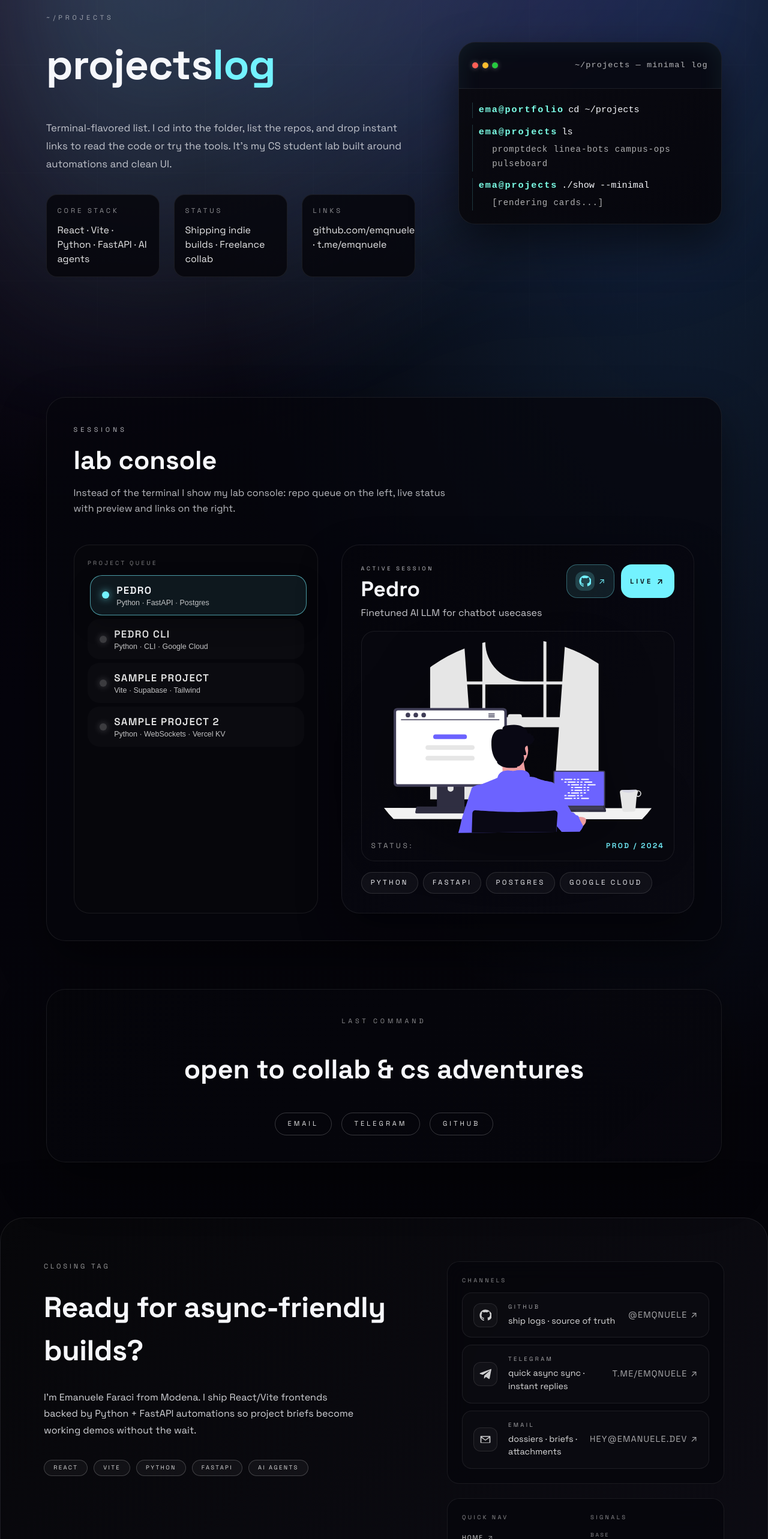
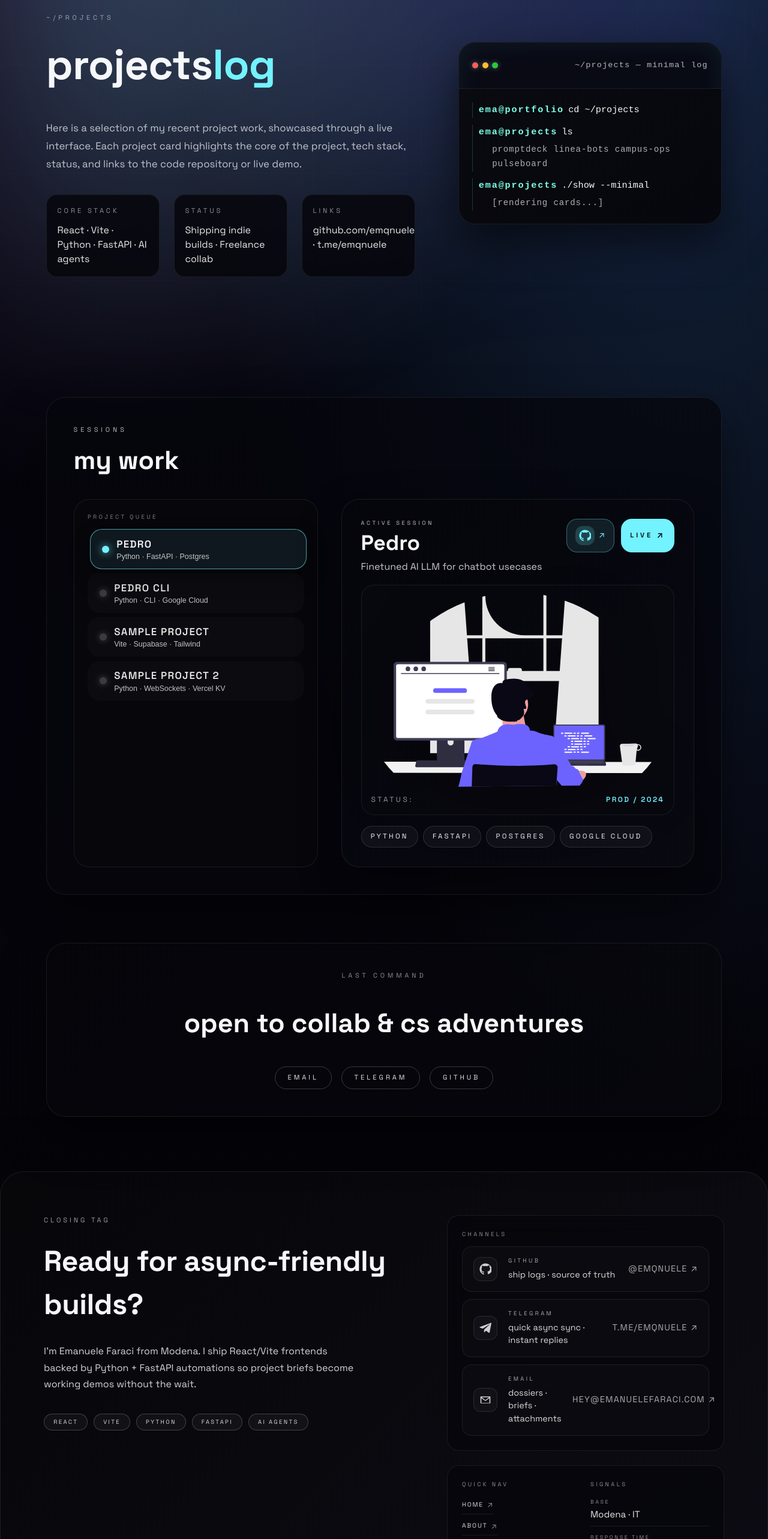
Before and after one commit to emqnuele/portfolio, a React (Vite) app: page /projects in a window 1280 px wide. Shown: the part 234-2800 px from the top of the page at 60% size. Built offline with nearby package versions, Linux system fonts and the light colour scheme.

Commit message:
fixed some UI elements

```diff
--- a/index.html
+++ b/index.html
@@ -7,7 +7,7 @@
     <link rel="icon" type="image/x-icon" href="/ic2on.ico?v=2" />
     <link rel="apple-touch-icon" sizes="180x180" href="/ic2on.ico?v=2" />
     <link rel="manifest" href="/manifest.webmanifest" crossorigin="anonymous" />
-    <link rel="canonical" href="https://miosito.it/" />
+    <link rel="canonical" href="https://emanuelefaraci.com/" />
     <link rel="sitemap" type="application/xml" title="Sitemap" href="/sitemap.xml" />
     <link rel="preconnect" href="https://fonts.googleapis.com" />
     <link rel="preconnect" href="https://fonts.gstatic.com" crossorigin />
@@ -27,8 +27,8 @@
     <meta property="og:site_name" content="Emanuele Faraci Portfolio" />
     <meta property="og:title" content="Emanuele Faraci · Portfolio" />
     <meta property="og:description" content="Case studies, journey, and contact details to build web products and AI automations with Emanuele Faraci." />
-    <meta property="og:url" content="https://miosito.it/" />
-    <meta property="og:image" content="https://miosito.it/og-image.svg" />
+    <meta property="og:url" content="https://emanuelefaraci.com/" />
+    <meta property="og:image" content="https://emanuelefaraci.com/og-image.svg" />
     <meta property="og:image:type" content="image/svg+xml" />
     <meta property="og:image:width" content="1200" />
     <meta property="og:image:height" content="630" />
@@ -38,7 +38,7 @@
     <meta name="twitter:creator" content="@emqnuele" />
     <meta name="twitter:title" content="Emanuele Faraci · Portfolio" />
     <meta name="twitter:description" content="Portfolio and case studies from Emanuele Faraci on web products, Python automations, and AI workflows." />
-    <meta name="twitter:image" content="https://miosito.it/og-image.svg" />
+    <meta name="twitter:image" content="https://emanuelefaraci.com/og-image.svg" />
     <meta name="twitter:image:alt" content="Emanuele Faraci – developer and automation builder" />
     <meta name="msapplication-TileColor" content="#050507" />
     <script type="application/ld+json">
@@ -48,18 +48,18 @@
         "name": "Emanuele Faraci",
         "jobTitle": "Software & Automation Developer",
         "description": "Independent developer building with React, Python, and AI workflows for async teams.",
-        "url": "https://miosito.it/",
-        "image": "https://miosito.it/og-image.svg",
+        "url": "https://emanuelefaraci.com/",
+        "image": "https://emanuelefaraci.com/og-image.svg",
         "address": {
           "@type": "PostalAddress",
           "addressLocality": "Modena",
           "addressCountry": "IT"
         },
-        "email": "mailto:hey@emanuele.dev",
+        "email": "mailto:hey@emanuelefaraci.com",
         "sameAs": [
           "https://github.com/emqnuele",
           "https://t.me/emqnuele",
-          "mailto:hey@emanuele.dev"
+          "mailto:hey@emanuelefaraci.com"
         ]
       }
     </script>
@@ -68,10 +68,10 @@
         "@context": "https://schema.org",
         "@type": "WebSite",
         "name": "Emanuele Faraci Portfolio",
-        "url": "https://miosito.it/",
+        "url": "https://emanuelefaraci.com/",
         "potentialAction": {
           "@type": "SearchAction",
-          "target": "https://miosito.it/?q={search_term_string}",
+          "target": "https://emanuelefaraci.com/?q={search_term_string}",
           "query-input": "required name=search_term_string"
         },
         "inLanguage": "en-US"
--- a/src/App.css
+++ b/src/App.css
@@ -628,9 +628,10 @@ main {
     top: auto;
     right: auto;
     left: auto;
-    width: min(75vw, 240px);
+    width: min(90vw, 320px);
+    max-width: 360px;
     margin: 1.75rem auto 0;
-    opacity: 0.92;
+    opacity: 1;
     transform: none;
     display: flex;
     justify-content: center;
@@ -644,16 +645,18 @@ main {
     inset: 0;
     border-radius: 20px;
     background:
-      linear-gradient(180deg, rgba(4, 4, 12, 0.65), rgba(4, 4, 12, 0.9)),
+      linear-gradient(180deg, rgba(4, 4, 12, 0.45), rgba(4, 4, 12, 0.75)),
       radial-gradient(circle at 40% 20%, rgba(255, 255, 255, 0.08), transparent 55%);
     mix-blend-mode: multiply;
-    opacity: 0.85;
+    opacity: 0.22;
     z-index: 1;
   }
 
   .split-card__illustration img {
     position: relative;
     z-index: 0;
+    mix-blend-mode: normal;
+    filter: saturate(1.1) brightness(1.15);
   }
 
   .split-card__content {
@@ -1470,7 +1473,7 @@ main {
 }
 
 .projects-lab {
-  gap: clamp(1.8rem, 4vw, 3rem);
+  gap: clamp(1rem, 2.5vw, 2rem);
 }
 
 .projects-lab__heading {
--- a/src/components/ContactBubble.tsx
+++ b/src/components/ContactBubble.tsx
@@ -9,7 +9,7 @@ type ContactBubbleProps = {
 }
 
 export default function ContactBubble({
-  href = 'mailto:hey@emanuele.dev',
+  href = 'mailto:hey@emanuelefaraci.com',
   label = 'Contact me',
   className
 }: ContactBubbleProps) {
--- a/src/components/SiteFooter.tsx
+++ b/src/components/SiteFooter.tsx
@@ -26,8 +26,8 @@ const contactChannels: Array<{
   {
     id: 'email',
     label: 'email',
-    handle: 'hey@emanuele.dev',
-    href: 'mailto:hey@emanuele.dev',
+    handle: 'hey@emanuelefaraci.com',
+    href: 'mailto:hey@emanuelefaraci.com',
     description: 'dossiers · briefs · attachments'
   }
 ]
@@ -154,7 +154,7 @@ export default function SiteFooter() {
       </div>
 
       <div className="site-footer__bottom">
-        <p>© {year} Emanuele Faraci · async-first builds</p>
+        <p>© {year} Emanuele Faraci · developer</p>
         <p>github · telegram · email always on</p>
       </div>
     </footer>
--- a/src/pages/ProjectsPage.tsx
+++ b/src/pages/ProjectsPage.tsx
@@ -100,8 +100,8 @@ export default function ProjectsPage() {
               Projects<span> log</span>
             </h1>
             <p className="projects-lead">
-              Terminal-flavored list. I cd into the folder, list the repos, and drop instant links to read the code or try the tools. It's my CS
-              student lab built around automations and clean UI.
+              Here is a selection of my recent project work, showcased through a live interface. Each project card highlights the core of the project,
+              tech stack, status, and links to the code repository or live demo.
             </p>
             <dl className="projects-meta">
               <div>
@@ -146,8 +146,7 @@ export default function ProjectsPage() {
         <section className="projects-stripe projects-lab" aria-label="Project workbench">
           <div className="projects-lab__heading">
             <p className="projects-eyebrow">sessions</p>
-            <h2>lab console</h2>
-            <p>Instead of the terminal I show my lab console: repo queue on the left, live status with preview and links on the right.</p>
+            <h2>My work</h2>
           </div>
           <div className="projects-lab__grid">
             <div className="projects-lab__queue" role="listbox" aria-label="Project queue">
```
Also changed, not shown: public/robots.txt, 1 other file (tests, documents, lock files or other folders).
